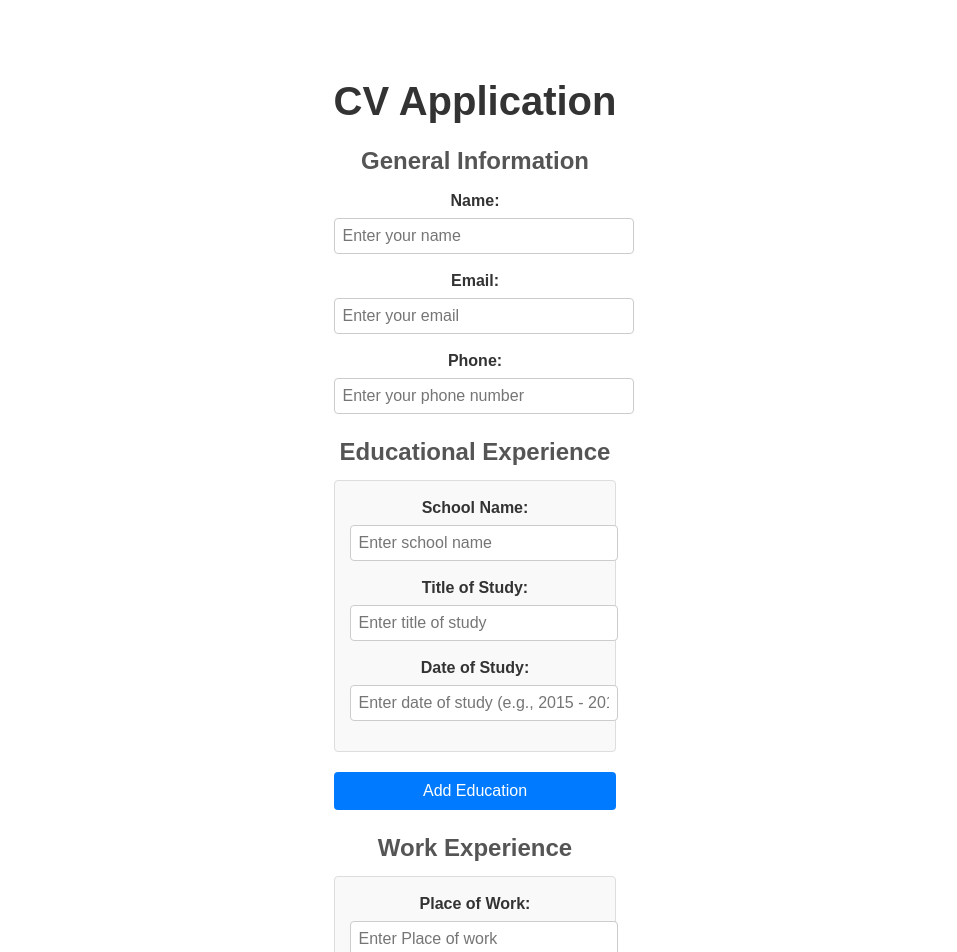
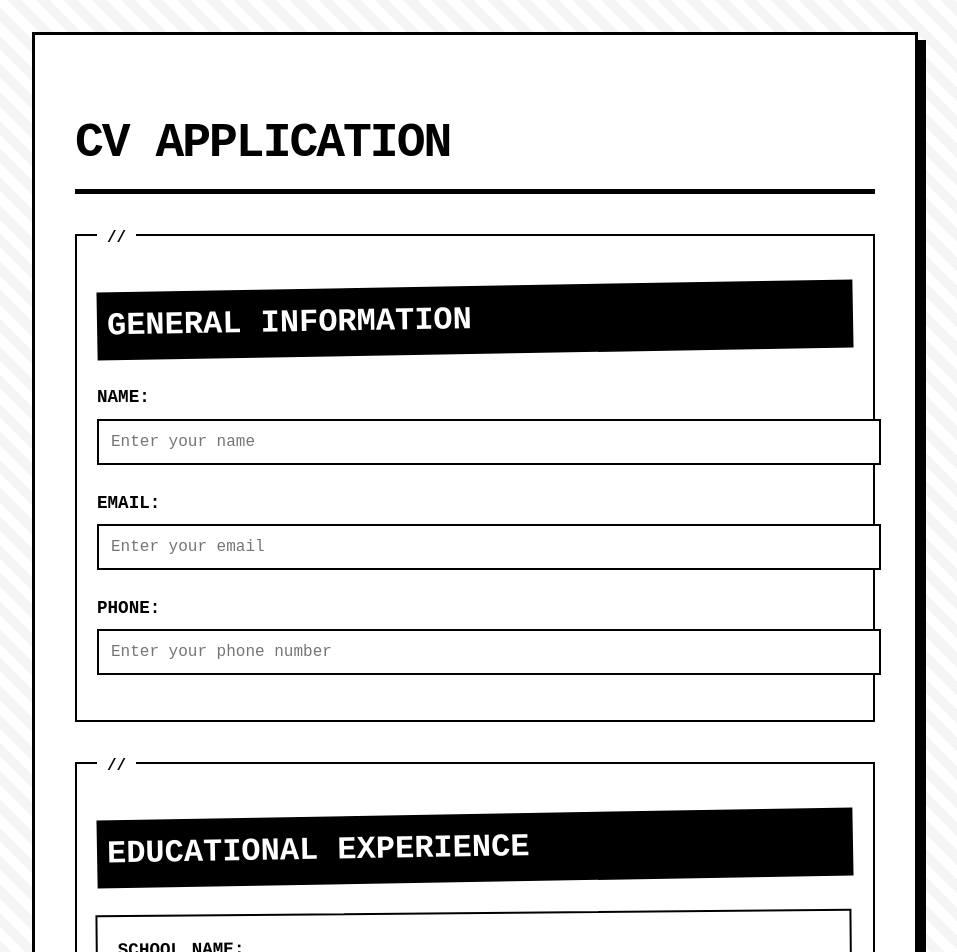
Before and after one commit to thatmehdude/CV-Application, a React (Vite) app: page / in a window 1280 px wide. Shown: the top 952 px of the page, without its empty margins (165-1122 px from the left). Built offline with nearby package versions, Linux system fonts and the light colour scheme.

Commit message:
used a brutalist design

```diff
--- a/src/styles/App.css
+++ b/src/styles/App.css
@@ -1,144 +1,192 @@
+/* Global styles and resets */
 :root {
-  font-family: Arial, sans-serif;
+  font-family: "Courier New", monospace;
   line-height: 1.5;
   font-weight: 400;
-  color: #213547;
+  color: #000000;
   background-color: #ffffff;
-
-  font-synthesis: none;
-  text-rendering: optimizeLegibility;
-  -webkit-font-smoothing: antialiased;
-  -moz-osx-font-smoothing: grayscale;
 }
 
 body {
   margin: 0;
-  display: flex;
-  place-items: center;
   min-width: 320px;
   min-height: 100vh;
-  background-color: #ffffff;
+  background: repeating-linear-gradient(
+    45deg,
+    #ffffff,
+    #ffffff 10px,
+    #f5f5f5 10px,
+    #f5f5f5 20px
+  );
 }
 
+/* Root container */
 #root {
   max-width: 1280px;
   margin: 0 auto;
   padding: 2rem;
-  text-align: center;
 }
 
+/* Main app container */
 .app {
   max-width: 800px;
   margin: 0 auto;
-  padding: 20px;
-  font-family: Arial, sans-serif;
+  padding: 40px;
   background-color: #ffffff;
+  border: 3px solid #000;
+  box-shadow: 8px 8px 0 #000;
 }
 
+/* Headings */
 h1 {
-  text-align: center;
-  color: #333;
-  font-size: 2.5em;
-  line-height: 1.1;
-  margin-bottom: 20px;
+  font-size: 3em;
+  text-transform: uppercase;
+  letter-spacing: -2px;
+  margin-bottom: 40px;
+  border-bottom: 5px solid #000;
+  padding-bottom: 10px;
+  font-weight: 900;
 }
 
+h2 {
+  font-size: 2em;
+  text-transform: uppercase;
+  margin: 30px 0;
+  background: #000;
+  color: #fff;
+  padding: 10px;
+  transform: rotate(-1deg);
+}
+
+/* Section styles */
 .general-info,
 .education,
 .work-experience {
-  margin-bottom: 20px;
+  margin-bottom: 40px;
+  border: 2px solid #000;
+  padding: 20px;
+  position: relative;
 }
 
-.general-info h2,
-.education h2,
-.work-experience h2 {
-  color: #555;
-  margin-bottom: 10px;
-}
-
+/* Form styles */
 .form-group {
-  margin-bottom: 15px;
+  margin-bottom: 25px;
 }
 
 .form-group label {
   display: block;
-  margin-bottom: 5px;
+  margin-bottom: 8px;
   font-weight: bold;
-  color: #333;
+  font-size: 1.1em;
+  text-transform: uppercase;
 }
 
 .form-group input {
   width: 100%;
-  padding: 8px;
+  padding: 12px;
   font-size: 16px;
-  border: 1px solid #ccc;
-  border-radius: 4px;
+  border: 2px solid #000;
+  font-family: "Courier New", monospace;
   background-color: #ffffff;
-  color: #333;
 }
 
 .form-group input:focus {
   outline: none;
-  border-color: #007bff;
-  box-shadow: 0 0 5px rgba(0, 123, 255, 0.5);
+  border-width: 4px;
+  transform: translateX(4px);
+  transition: transform 0.2s;
 }
 
+/* Entry containers */
 .education-entry,
 .workExperience-entry {
   margin-bottom: 20px;
-  padding: 15px;
-  border: 1px solid #ddd;
-  border-radius: 4px;
-  background-color: #f9f9f9;
+  padding: 20px;
+  border: 2px solid #000;
+  background-color: #ffffff;
+  transform: rotate(0.5deg);
 }
 
-button {
-  font-family: inherit;
+.education-entry:nth-child(even),
+.workExperience-entry:nth-child(even) {
+  transform: rotate(-0.5deg);
+}
+
+/* Button styles */
+.add-button,
+.submit-button,
+.edit-button {
+  background-color: #000;
+  color: #fff;
+  border: none;
+  padding: 15px 30px;
+  font-size: 1.2em;
   cursor: pointer;
+  text-transform: uppercase;
+  font-family: "Courier New", monospace;
+  transition: transform 0.2s, box-shadow 0.2s;
 }
 
 .add-button {
-  display: block;
   width: 100%;
-  padding: 10px;
-  font-size: 16px;
-  color: #fff;
-  background-color: #007bff;
-  border: none;
-  border-radius: 4px;
-  cursor: pointer;
+  margin-top: 20px;
+  transform: rotate(-0.5deg);
 }
 
-.add-button:hover {
-  background-color: #0056b3;
+.add-button:hover,
+.submit-button:hover,
+.edit-button:hover {
+  transform: translate(-4px, -4px);
+  box-shadow: 4px 4px 0 #000;
 }
 
 .actions {
-  margin-top: 20px;
+  margin-top: 40px;
   text-align: center;
 }
 
-.submit-button,
-.edit-button {
-  padding: 10px 20px;
-  font-size: 16px;
-  color: #fff;
-  background-color: #007bff;
-  border: none;
-  border-radius: 4px;
-  cursor: pointer;
-}
-
-.submit-button:hover,
-.edit-button:hover {
-  background-color: #0056b3;
-}
-
+/* Submitted info display */
 .submitted-info {
-  margin-top: 10px;
+  margin-top: 15px;
 }
 
 .submitted-info p {
-  margin: 5px 0;
-  color: #333;
+  margin: 10px 0;
+  font-size: 1.1em;
+  border-left: 3px solid #000;
+  padding-left: 10px;
 }
+
+.submitted-info p strong {
+  text-transform: uppercase;
+  margin-right: 10px;
+}
+
+/* Added visual elements */
+.general-info::before,
+.education::before,
+.work-experience::before {
+  content: "//";
+  position: absolute;
+  top: -10px;
+  left: 20px;
+  background: #fff;
+  padding: 0 10px;
+  font-weight: bold;
+}
+
+/* Responsive adjustments */
+@media (max-width: 600px) {
+  .app {
+    padding: 20px;
+    margin: 10px;
+  }
+
+  h1 {
+    font-size: 2em;
+  }
+
+  h2 {
+    font-size: 1.5em;
+  }
+}
```
